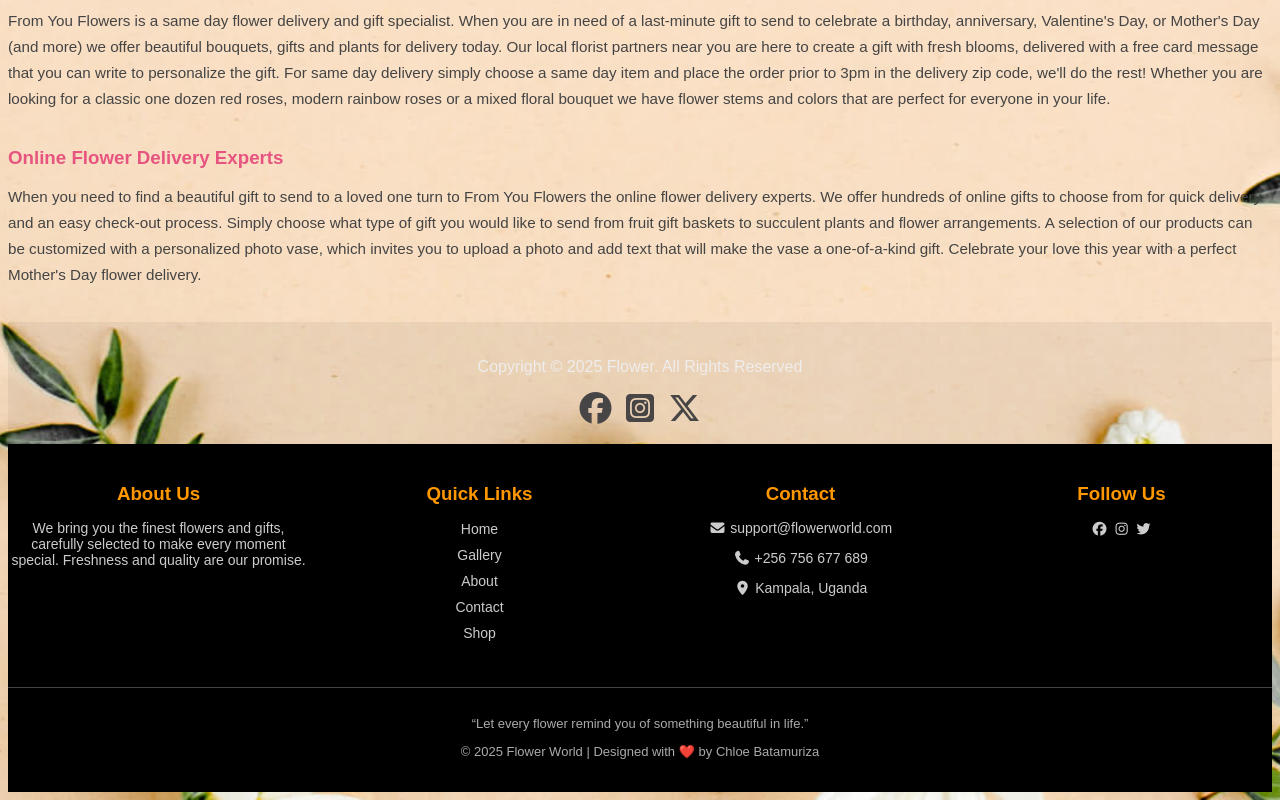
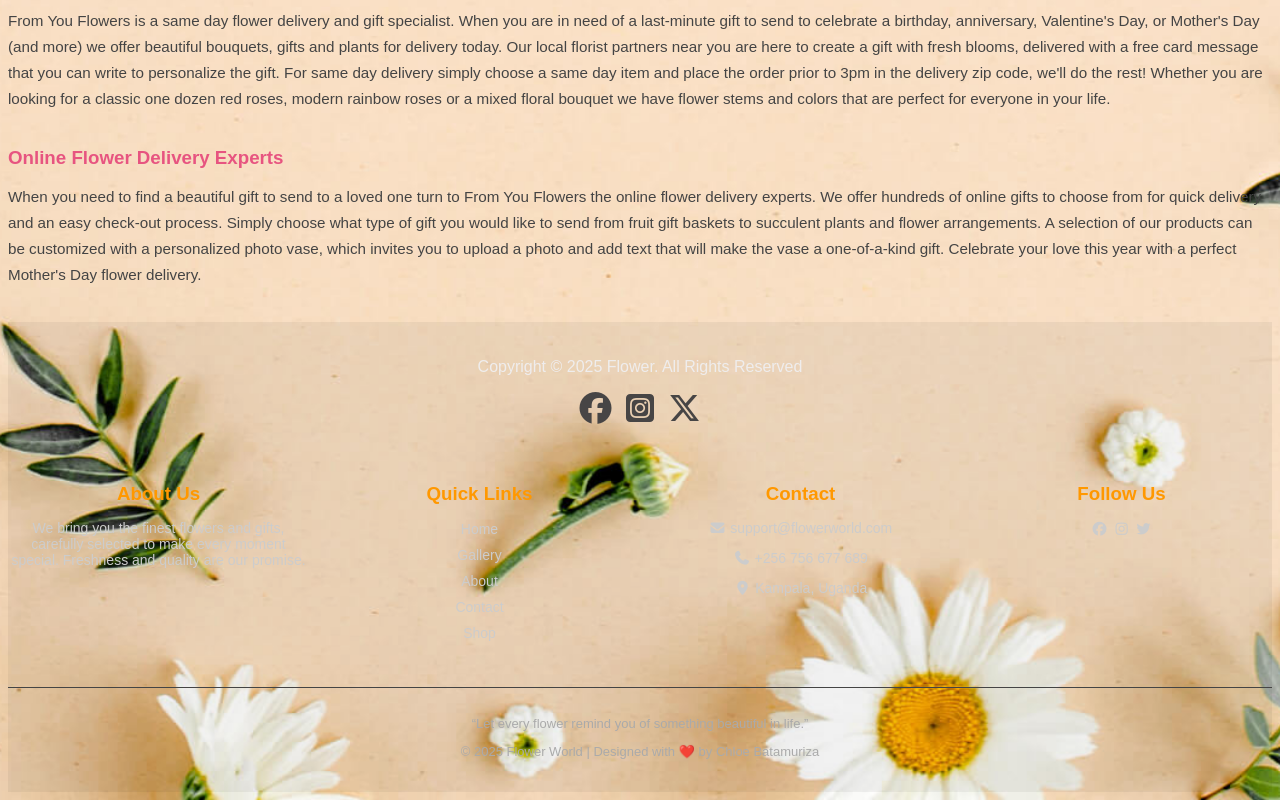
Before and after one commit to chloetechhub/HTML-, a plain HTML site: page websites/index.html in a window 1280 px wide. Shown: the part 1618-2418 px from the top of the page. Drawn offline with Linux system fonts and the light colour scheme.

Commit message:
coommm
update

```diff
--- a/websites/index.html
+++ b/websites/index.html
@@ -90,7 +90,7 @@
       <a href="#" aria-label="Twitter"><i class="fa-brands fa-x-twitter"></i></a>
     </div>
 
-    <footer class="footer" style="background-color: black;" color="white">
+    <footer class="footer" >
       <div class="footer-container">
         <div class="footer-section">
           <h3>About Us</h3>
```
